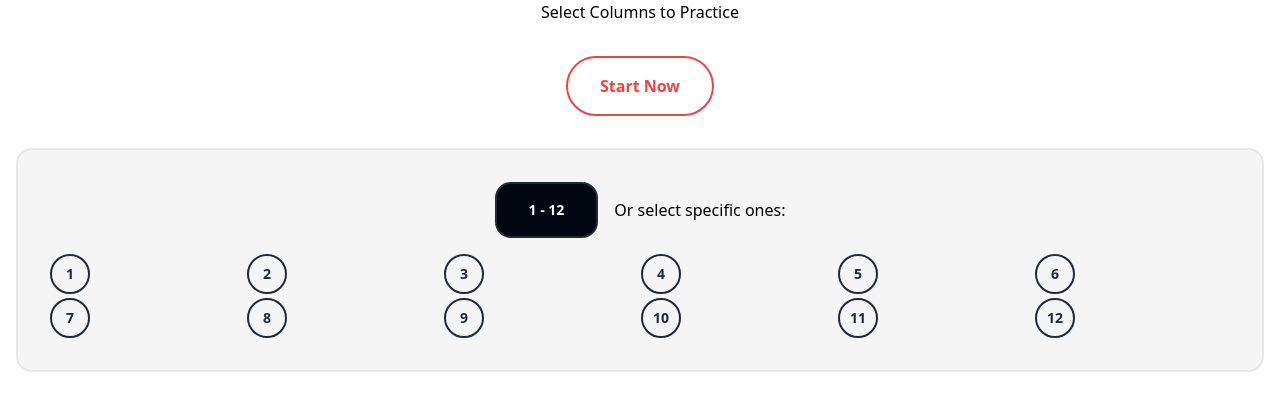
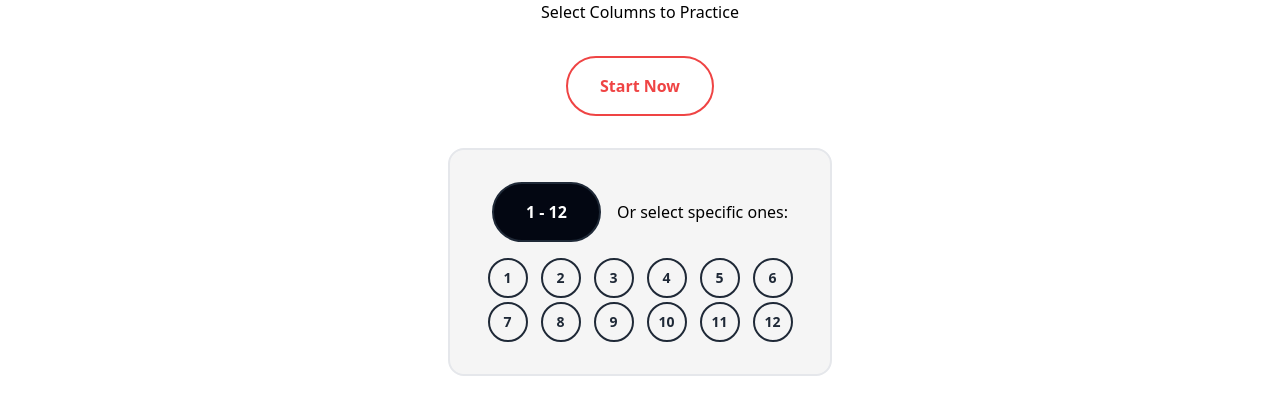
Before and after one commit to Lurky-phish-2085/times-table-quiz, a React (Vite) app: page / in a window 1280 px wide. Shown: the top 414 px of the page. Built offline with nearby package versions, Linux system fonts and the light colour scheme.

Commit message:
refactor: Refactor TimesTableSelection to use molecule components instead of direct implementation
This commit will improve TimesTableSelection's implementation cleaner,
and readable.

```diff
--- a/src/components/organisms/times-table-quiz-app/hooks.ts
+++ b/src/components/organisms/times-table-quiz-app/hooks.ts
@@ -100,7 +100,7 @@
   config,
   onQuizFinish = () => { },
 }: UseTimesTableQuizHookProps): UseTimesTableQuizHookType => {
-  const { selectedTimesColumn, quizTimerSeconds } = config;
+  const { selectedTimesColumns, quizTimerSeconds } = config;
 
   const [currentQuiz, setCurrentQuiz] = useState<QuizItem | undefined>(undefined);
   const [quizResults, setQuizResults] = useState<Array<QuizResultItem>>([]);
@@ -121,7 +121,7 @@
   }, [quizTimerSeconds]);
 
   const createNewQuiz = () => {
-    let quiz = generateQuiz(selectedTimesColumn);
+    let quiz = generateQuiz(selectedTimesColumns);
 
     const isQuizGeneratedRecently = (): boolean => {
       const isResultsEmpty = quizResults.length === 0;
@@ -136,7 +136,7 @@
     };
 
     while (isQuizGeneratedRecently()) {
-      quiz = generateQuiz(selectedTimesColumn);
+      quiz = generateQuiz(selectedTimesColumns);
     }
 
     setCurrentQuiz(quiz);
--- a/src/components/organisms/times-table-quiz-app/times-table-quiz-app.tsx
+++ b/src/components/organisms/times-table-quiz-app/times-table-quiz-app.tsx
@@ -1,56 +1,66 @@
 import { useState } from "react";
+import MistakeReview from "./mistake-review";
 import QuizResults from "./quiz-results";
 import TimesTableQuiz from "./times-table-quiz";
-import TimesTableSelector from "./times-table-selector";
+import TimesTableSelection from "./times-table-selection.tsx";
 import type { QuizConfiguration, QuizResultItem, TimesTableQuizAppScreenStates } from "./types";
-import MistakeReview from "./mistake-review";
 
 function TimesTableQuizApp() {
   const [screenState, setScreenState] = useState<TimesTableQuizAppScreenStates>("SELECTION");
 
   const [config, setConfig] = useState<QuizConfiguration>({
-    selectedTimesColumn: [],
+    selectedTimesColumns: [],
     quizTimerSeconds: 60,
   });
 
   const [results, setResults] = useState<Array<QuizResultItem>>([]);
 
   if (screenState === "SELECTION") {
-    return <TimesTableSelector onSubmitInput={(config) => {
-      if (config.selectedTimesColumn.length === 0) {
-        config.selectedTimesColumn = Array.from({ length: 12 }, (_, i) => i + 1);
-      }
-
-      if (config.quizTimerSeconds <= 0) {
-        config.quizTimerSeconds = 10;
-      }
-
-      setConfig(config);
+    return (
+      <TimesTableSelection
+        onSubmitInput={(selectedColumns) => {
+          setConfig((prev) => {
+            return {
+              ...prev,
+              selectedTimesColumns: selectedColumns,
+            };
+          });
 
           setScreenState("QUIZ");
-    }} />;
+        }}
+      />
+    );
   }
 
   if (screenState === "QUIZ") {
-    return <TimesTableQuiz
+    return (
+      <TimesTableQuiz
         config={config}
         onQuizFinish={(results: Array<QuizResultItem>) => {
           setResults(results);
 
           setScreenState("RESULT");
         }}
-    />;
+      />
+    );
   }
 
   if (screenState === "RESULT") {
-    return <QuizResults
+    return (
+      <QuizResults
         data={results}
         onNavigate={(nextScreenState) => setScreenState(nextScreenState)}
-    />;
+      />
+    );
   }
 
   if (screenState === "MISTAKES") {
-    return <MistakeReview data={results} onNavigate={(nextScreenState) => setScreenState(nextScreenState)} />
+    return (
+      <MistakeReview
+        data={results}
+        onNavigate={(nextScreenState) => setScreenState(nextScreenState)}
+      />
+    );
   }
 }
 
--- /dev/null
+++ b/src/components/organisms/times-table-quiz-app/times-table-selection.tsx
@@ -0,0 +1,37 @@
+import clsx from "clsx";
+import { useState, type HtmlHTMLAttributes } from "react";
+import OutlineButton from "../../atoms/outline-button";
+import TimesColumnSelector from "../../molecules/times-column-selector";
+
+type TimesTableSelectionProps = {
+  onSubmitInput: (selectedTimesColumn: Array<number>) => void;
+}
+  & HtmlHTMLAttributes<HTMLDivElement>;
+
+function TimesTableSelection({
+  onSubmitInput,
+  className
+}: TimesTableSelectionProps) {
+  const [selectedColumns, setSelectedColumns] = useState<Array<number>>([]);
+
+  return (
+    <div
+      className={clsx(
+        "flex flex-col justify-center items-center gap-8",
+        className,
+      )}
+    >
+      <div>Select Columns to Practice</div>
+      <OutlineButton
+        onClick={() => onSubmitInput(selectedColumns)}
+      >
+        Start Now
+      </OutlineButton>
+      <TimesColumnSelector
+        onSelect={(columns) => setSelectedColumns(columns)}
+      />
+    </div>
+  );
+}
+
+export default TimesTableSelection;
--- a/src/components/organisms/times-table-quiz-app/times-table-selector.tsx
+++ /dev/null
@@ -1,102 +0,0 @@
-import clsx from "clsx";
-import { useEffect, useState, type ChangeEvent, type HtmlHTMLAttributes } from "react";
-import OutlineButton from "../../atoms/outline-button";
-import Surface from "../../atoms/surface";
-import type { QuizConfiguration } from "./types";
-
-const MAX_TIMES_COLUMN = 12;
-
-const timesColumns: Array<string> =
-  Array.from({ length: MAX_TIMES_COLUMN }, (_, i) => String(i + 1));
-
-type TimesTableSelectorProps = {
-  onSubmitInput?: (quizConfig: QuizConfiguration) => void;
-}
-  & HtmlHTMLAttributes<HTMLDivElement>;
-
-function TimesTableSelector({
-  onSubmitInput,
-  className
-}: TimesTableSelectorProps) {
-  const [selectedColumns, setSelectedColumns] = useState<Array<number>>([]);
-  const selectAllColumns = () => setSelectedColumns([]);
-
-  const handleColumnSelect = (e: ChangeEvent<HTMLInputElement>) => {
-    const { value, checked } = e.target;
-
-    const isNumber = Number.isFinite(Number(value));
-    if (!isNumber) return;
-
-    setSelectedColumns((prev) =>
-      checked ? [...prev, Number(value)] : prev.filter((item) => item !== Number(value))
-    );
-  };
-
-  const [isAllSelected, setIsAllSelected] =
-    useState<boolean>(selectedColumns.length === 0);
-
-  useEffect(() => {
-    setIsAllSelected(selectedColumns.length === 0);
-  }, [selectedColumns]);
-
-  return (
-    <div
-      className={clsx(
-        "flex flex-col items-center gap-8",
-        className,
-      )}
-    >
-      <div>Select Columns to Practice</div>
-      <OutlineButton
-        onClick={() => onSubmitInput?.call(undefined, { selectedTimesColumn: selectedColumns, quizTimerSeconds: 0 })}
-      >
-        Start Now
-      </OutlineButton>
-      <Surface
-        className={clsx(
-          "mx-4",
-          "grid place-items-center gap-4",
-          "self-stretch",
-        )}
-      >
-        <div className="grid place-items-center gap-4 md:flex">
-          <label>
-            <input
-              className="hidden peer"
-              onClick={selectAllColumns}
-              type="checkbox"
-              name="all times columns"
-              checked={isAllSelected}
-            />
-            <div className="peer-checked:bg-gray-950 peer-checked:text-white text-gray-800 py-4 px-8 border-2 border-gray-800 rounded-2xl flex flex-col items-center justify-center transition-colors">
-              <span className="text-center text-sm font-bold">1 - 12</span>
-            </div>
-          </label>
-          <div>Or select specific ones:</div>
-        </div>
-        <div
-          className="grid grid-cols-6 gap-x-0.5 gap-y-1 px-8 w-full"
-        >
-          {timesColumns.map((timesColumn) => (
-            <label className="w-10 h-10 flex">
-              <input
-                key={timesColumn}
-                className="hidden peer"
-                type="checkbox"
-                name={`${timesColumn} times column`}
-                value={timesColumn}
-                onChange={handleColumnSelect}
-                checked={selectedColumns.includes(Number(timesColumn))}
-              />
-              <div className="peer-checked:bg-gray-950 peer-checked:text-white text-gray-800 w-full h-full border-2 border-gray-800 rounded-full flex flex-col items-center justify-center transition-colors">
-                <span className="text-center text-sm font-bold">{timesColumn}</span>
-              </div>
-            </label>
-          ))}
-        </div>
-      </Surface>
-    </div>
-  );
-}
-
-export default TimesTableSelector;
--- a/src/components/organisms/times-table-quiz-app/types.ts
+++ b/src/components/organisms/times-table-quiz-app/types.ts
@@ -4,7 +4,7 @@
   | "MISTAKES";
 
 export type QuizConfiguration = {
-  selectedTimesColumn: Array<number>;
+  selectedTimesColumns: Array<number>;
   quizTimerSeconds: number;
 };
 
```
Lines whose indentation alone changed are shown as unchanged.
